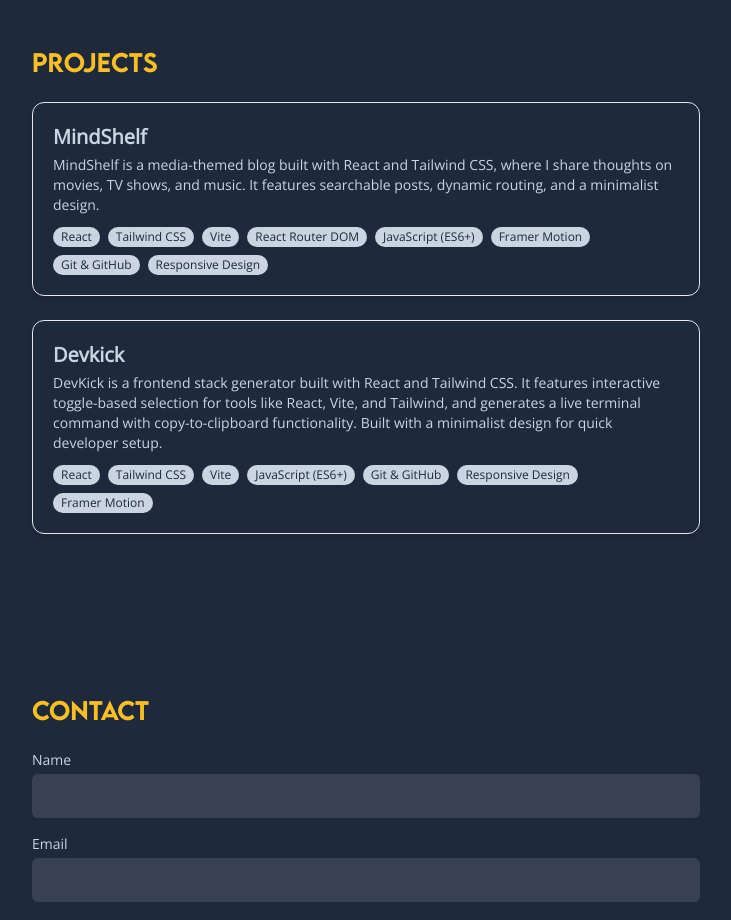
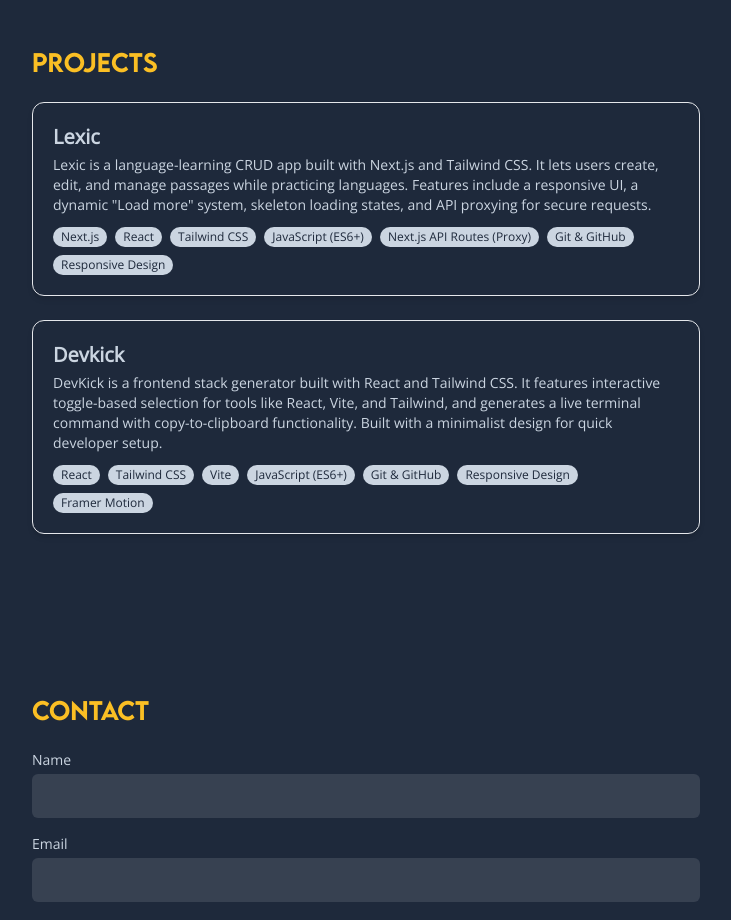
Before and after one commit to createdbyamir/portfolio, a React (Vite) app: page / in a window 1280 px wide. Shown: the part 1140-2060 px from the top of the page, without its empty margins (274-1005 px from the left). Built offline with nearby package versions, Linux system fonts and the light colour scheme.

Commit message:
Add: Lexic project to portfolio projects section

```diff
--- a/src/sections/ProjectsSection.jsx
+++ b/src/sections/ProjectsSection.jsx
@@ -3,11 +3,11 @@ import FadeInSection from "../components/FadeInSection";
 
 const projects = [
   {
-    id: 'mindshelf',
-    title: 'MindShelf',
-    description: 'MindShelf is a media-themed blog built with React and Tailwind CSS, where I share thoughts on movies, TV shows, and music. It features searchable posts, dynamic routing, and a minimalist design.',
-    tech: ['React', 'Tailwind CSS', 'Vite', 'React Router DOM', 'JavaScript (ES6+)', 'Framer Motion', 'Git & GitHub', 'Responsive Design'],
-    link: 'https://mindshelf.createdbyamir.com/',
+    id: 'lexic',
+    title: 'Lexic',
+    description: 'Lexic is a language-learning CRUD app built with Next.js and Tailwind CSS. It lets users create, edit, and manage passages while practicing languages. Features include a responsive UI, a dynamic "Load more" system, skeleton loading states, and API proxying for secure requests.',
+    tech: ['Next.js', 'React', 'Tailwind CSS', 'JavaScript (ES6+)', 'Next.js API Routes (Proxy)', 'Git & GitHub', 'Responsive Design'],
+    link: 'https://lexic.createdbyamir.com/',
   },
   {
     id: 'devkick',
@@ -15,8 +15,16 @@ const projects = [
     description: 'DevKick is a frontend stack generator built with React and Tailwind CSS. It features interactive toggle-based selection for tools like React, Vite, and Tailwind, and generates a live terminal command with copy-to-clipboard functionality. Built with a minimalist design for quick developer setup.',
     tech: ['React', 'Tailwind CSS', 'Vite', 'JavaScript (ES6+)', 'Git & GitHub', 'Responsive Design', 'Framer Motion'],
     link: 'https://devkick.createdbyamir.com/',
-  },
+  }
 ];
+
+  {/*
+    id: 'mindshelf',
+    title: 'MindShelf',
+    description: 'MindShelf is a media-themed blog built with React and Tailwind CSS, where I share thoughts on movies, TV shows, and music. It features searchable posts, dynamic routing, and a minimalist design.',
+    tech: ['React', 'Tailwind CSS', 'Vite', 'React Router DOM', 'JavaScript (ES6+)', 'Framer Motion', 'Git & GitHub', 'Responsive Design'],
+    link: 'https://mindshelf.createdbyamir.com/',
+  */}
 
 function ProjectsSection() {
   return (
```
